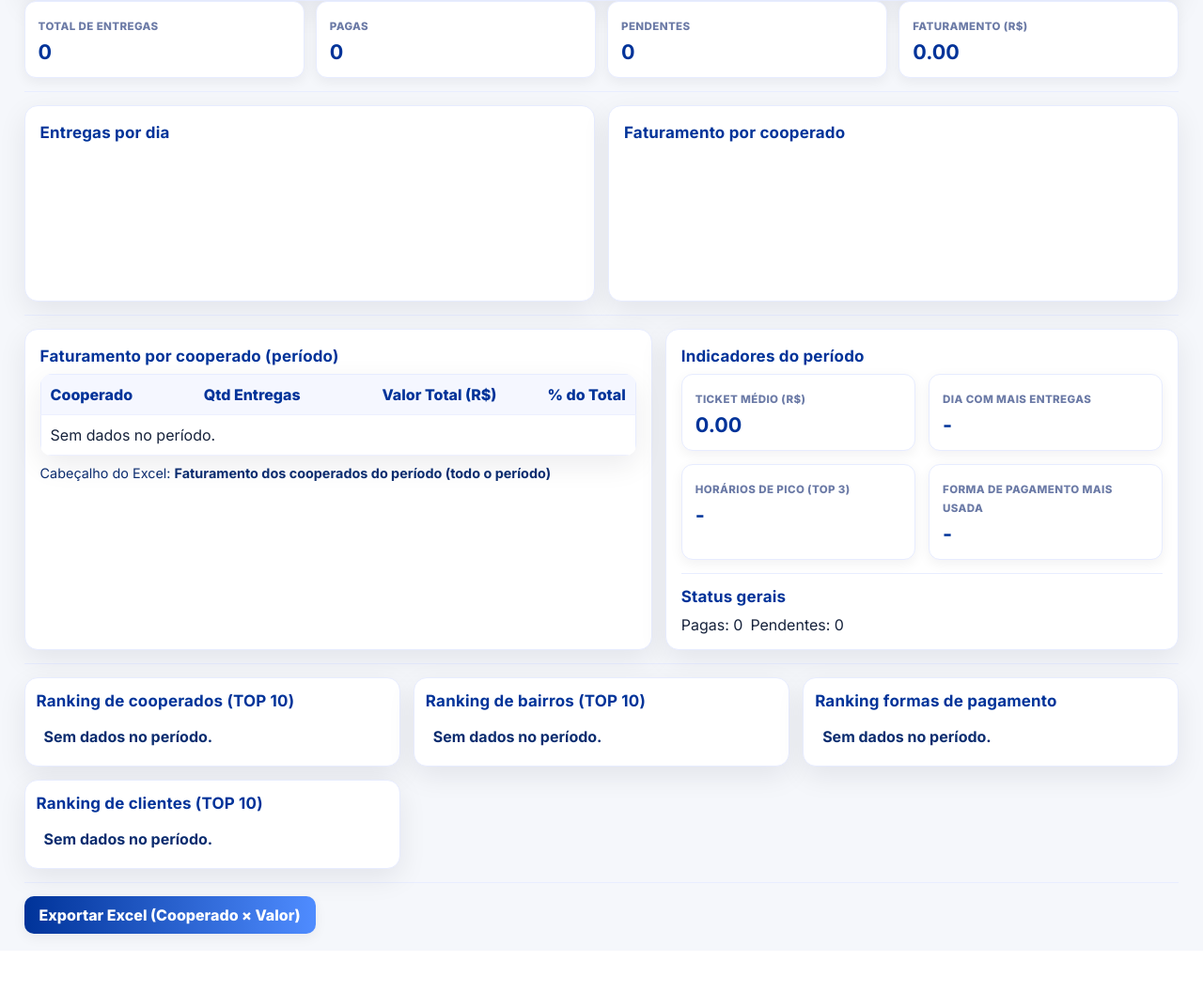
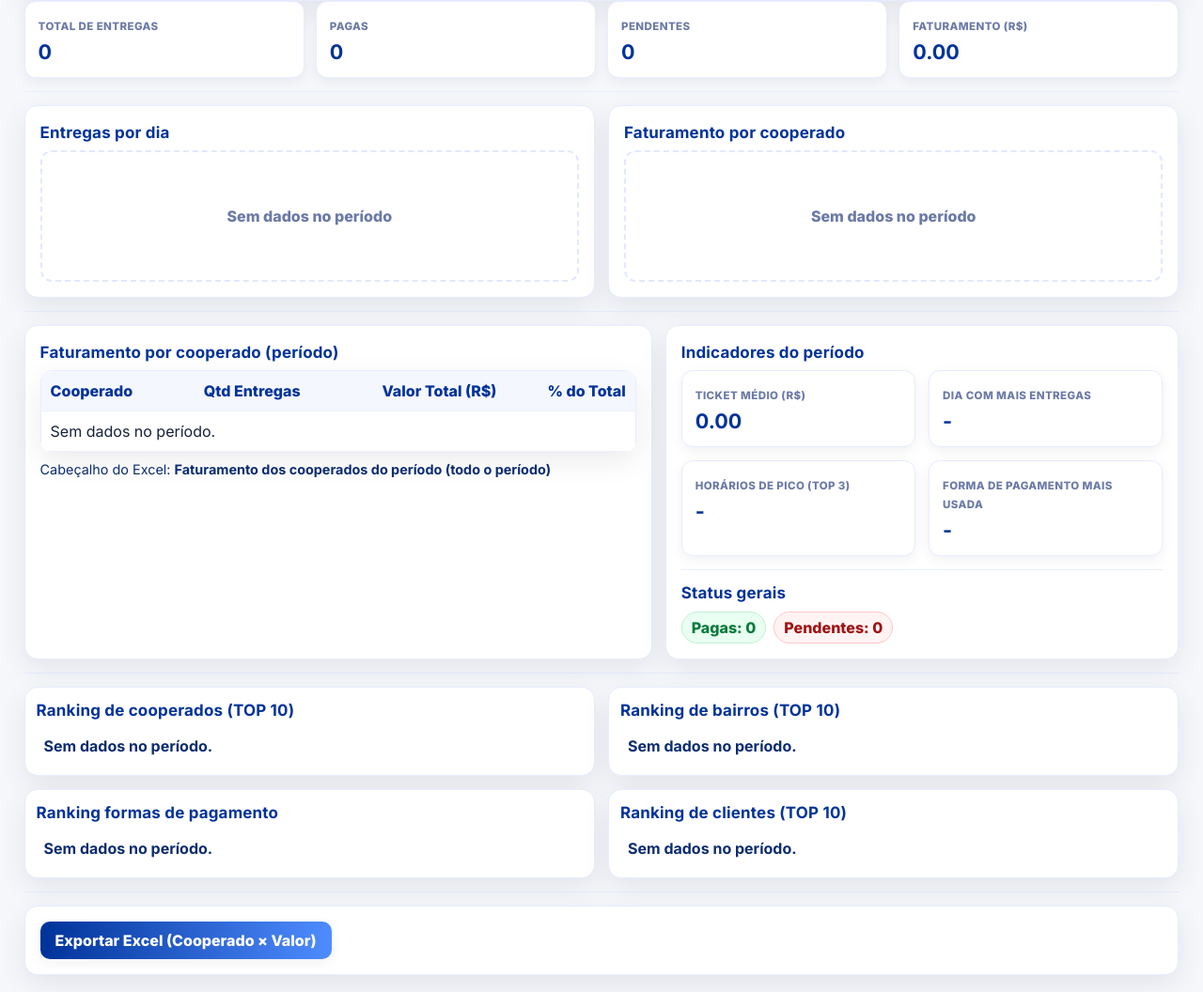
Before and after one commit to Coopex-entregas/asdfghjkl, a Flask app: page /estatisticas_cooperado in a window 1280 px wide. Shown: the part 177-1233 px from the top of the page at 94% size. Before the commit the page ends 1181 px from the top, so only its background shows below. Run offline with Flask 3, Linux system fonts and the light colour scheme; the visitor is signed in with stand-in values (Sample User, id 1); data that the repository does not hold is empty.

Commit message:
Update estatisticas_cooperado.html

```diff
--- a/templates/estatisticas_cooperado.html
+++ b/templates/estatisticas_cooperado.html
@@ -42,7 +42,6 @@ html,body{margin:0;background:var(--bg);color:var(--ink);font-family:Inter,syste
 
 .cols{display:grid;grid-template-columns:1.1fr .9fr;gap:14px}
 .grid-2{display:grid;grid-template-columns:1fr 1fr;gap:14px}
-.grid-3{display:grid;grid-template-columns:1fr 1fr 1fr;gap:14px}
 h2{margin:.1rem 0 .6rem 0;font-size:1.06rem;color:var(--brand);letter-spacing:.2px}
 
 .table-wrap{overflow:auto;border-radius:12px;box-shadow:var(--shadow)}
@@ -61,17 +60,25 @@ tbody tr:hover{background:#f6f9ff}
 .rank-label{flex:1;font-weight:700;color:#0b2c6f}
 .rank-value{font-weight:900;color:#003399}
 
-.footer-actions{display:flex;gap:10px;flex-wrap:wrap}
 .hr{height:1px;background:#e8edff;border:0;margin:14px 0}
 .note{font-size:.9rem;color:#0b2c6f}
 
-@media (max-width:1180px){.grid-3{grid-template-columns:1fr}}
-@media (max-width:1100px){.cols{grid-template-columns:1fr}.kpis{grid-template-columns:repeat(2,1fr)}}
+.badge{display:inline-flex;align-items:center;gap:6px;border-radius:999px;padding:6px 10px;font-weight:800;border:1px solid}
+.badge.ok{background:#e8fff2;color:#0a7a3a;border-color:#bff1d3}
+.badge.no{background:#fff3f3;color:#a01414;border-color:#ffc7c7}
+
+/* Sem dados */
+.no-data{display:flex;align-items:center;justify-content:center;min-height:140px;color:#6b7aa6;font-weight:800;border:2px dashed #e2e8ff;border-radius:12px}
+
+@media (max-width:1100px){
+  .cols{grid-template-columns:1fr}
+  .kpis{grid-template-columns:repeat(2,1fr)}
+  .grid-2{grid-template-columns:1fr}
+}
 @media (max-width:680px){
   .topbar-inner{grid-template-columns:1fr auto; row-gap:8px}
   .period-chip{grid-column:1/-1; justify-self:flex-start}
   .kpis{grid-template-columns:1fr}
-  .grid-2{grid-template-columns:1fr}
 }
 </style>
 </head>
@@ -101,17 +108,14 @@ tbody tr:hover{background:#f6f9ff}
         {% endfor %}
       </select>
     </div>
-
     <div>
       <label for="data_inicio">De</label><br>
       <input type="date" name="data_inicio" id="data_inicio" value="{{ data_inicio }}">
     </div>
-
     <div>
       <label for="data_fim">Até</label><br>
       <input type="date" name="data_fim" id="data_fim" value="{{ data_fim }}">
     </div>
-
     <div>
       <label for="status_pagamento">Pagamento</label><br>
       <select name="status_pagamento" id="status_pagamento">
@@ -120,15 +124,12 @@ tbody tr:hover{background:#f6f9ff}
         <option value="pendente" {% if status_pagamento == 'pendente' %}selected{% endif %}>Pendente</option>
       </select>
     </div>
-
     <div>
       <label for="cliente">Cliente</label><br>
       <input type="text" name="cliente" id="cliente" value="{{ cliente or '' }}" placeholder="Nome do cliente">
     </div>
-
     <div style="display:flex;gap:10px;flex-wrap:wrap">
       <button class="btn" type="submit">Filtrar</button>
-      <!-- Export leva TODOS os filtros -->
       <a class="btn"
          href="{{ url_for('estatisticas_cooperado_exportar_xlsx') }}?cooperado_id={{ cooperado_id }}{% if data_inicio %}&data_inicio={{ data_inicio }}{% endif %}{% if data_fim %}&data_fim={{ data_fim }}{% endif %}&status_pagamento={{ status_pagamento }}&cliente={{ cliente|urlencode if cliente }}">
         Exportar Excel
@@ -150,17 +151,27 @@ tbody tr:hover{background:#f6f9ff}
   <div class="grid-2">
     <div class="card">
       <h2>Entregas por dia</h2>
-      <canvas id="chartEntregasDia" height="140"></canvas>
+      {% if chart_entregas_labels and chart_entregas_labels|length %}
+        <canvas id="chartEntregasDia" height="140"></canvas>
+      {% else %}
+        <div class="no-data">Sem dados no período</div>
+      {% endif %}
     </div>
     <div class="card">
       <h2>Faturamento por cooperado</h2>
-      <canvas id="chartFaturamento" height="140"></canvas>
+      {% if chart_faturamento_labels and chart_faturamento_labels|length %}
+        <canvas id="chartFaturamento" height="140"></canvas>
+      {% elif ranking_cooperados and ranking_cooperados|length %}
+        <canvas id="chartFaturamento" height="140"></canvas>
+      {% else %}
+        <div class="no-data">Sem dados no período</div>
+      {% endif %}
     </div>
   </div>
 
   <div class="hr"></div>
 
-  <!-- COLUNAS -->
+  <!-- COLUNAS ESQUERDA: Tabela + Indicadores -->
   <div class="cols">
     <div class="card">
       <h2>Faturamento por cooperado (período)</h2>
@@ -210,9 +221,7 @@ tbody tr:hover{background:#f6f9ff}
           <strong>
             {% if horas_pico_top3 and horas_pico_top3|length %}
               {{ horas_pico_top3|join(' • ') }}
-            {% else %}
-              -
-            {% endif %}
+            {% else %}-{% endif %}
           </strong>
         </div>
         <div class="kpi">
@@ -233,8 +242,8 @@ tbody tr:hover{background:#f6f9ff}
 
   <div class="hr"></div>
 
-  <!-- RANKINGS -->
-  <div class="grid-3">
+  <!-- RANKINGS (2×2 para não “misturar”) -->
+  <div class="grid-2">
     <div class="card card-tight">
       <h2>Ranking de cooperados (TOP 10)</h2>
       <ul class="rank-list">
@@ -266,7 +275,9 @@ tbody tr:hover{background:#f6f9ff}
         {% endif %}
       </ul>
     </div>
+  </div>
 
+  <div class="grid-2" style="margin-top:14px">
     <div class="card card-tight">
       <h2>Ranking formas de pagamento</h2>
       <ul class="rank-list">
@@ -283,7 +294,6 @@ tbody tr:hover{background:#f6f9ff}
       </ul>
     </div>
 
-    <!-- Ranking Clientes com VALOR + TICKET -->
     <div class="card card-tight">
       <h2>Ranking de clientes (TOP 10)</h2>
       <ul class="rank-list">
@@ -303,7 +313,7 @@ tbody tr:hover{background:#f6f9ff}
 
   <div class="hr"></div>
 
-  <div class="footer-actions">
+  <div class="card" style="display:flex;gap:10px;flex-wrap:wrap">
     <a class="btn"
        href="{{ url_for('estatisticas_cooperado_exportar_xlsx') }}?cooperado_id={{ cooperado_id }}{% if data_inicio %}&data_inicio={{ data_inicio }}{% endif %}{% if data_fim %}&data_fim={{ data_fim }}{% endif %}&status_pagamento={{ status_pagamento }}&cliente={{ cliente|urlencode if cliente }}">
       Exportar Excel (Cooperado × Valor)
@@ -315,16 +325,16 @@ tbody tr:hover{background:#f6f9ff}
 <script>
 const chartEntregasLabels = {{ (chart_entregas_labels or [])|tojson }};
 const chartEntregasValues = {{ (chart_entregas_values or [])|tojson }};
-
-const chartFaturamentoLabels = {{ (chart_faturamento_labels or (ranking_cooperados|map(attribute='nome')|list))|tojson }};
-const chartFaturamentoValues = {{ (chart_faturamento_values or (ranking_cooperados|map(attribute='total_valor')|list))|tojson }};
+const chartFaturamentoLabels = {{ (chart_faturamento_labels or (ranking_cooperados|map(attribute='nome')|list) or [])|tojson }};
+const chartFaturamentoValues = {{ (chart_faturamento_values or (ranking_cooperados|map(attribute='total_valor')|list) or [])|tojson }};
 
 function makeGradient(ctx, c1, c2){
   const g = ctx.createLinearGradient(0,0,0,220);
-  g.addColorStop(0, c1);
-  g.addColorStop(1, c2);
+  g.addColorStop(0, c1); g.addColorStop(1, c2);
   return g;
 }
+
+// Entregas por dia
 (function(){
   const el = document.getElementById('chartEntregasDia');
   if(!el || !chartEntregasLabels.length) return;
@@ -332,10 +342,31 @@ function makeGradient(ctx, c1, c2){
   const grad = makeGradient(ctx, 'rgba(39,103,230,0.30)','rgba(39,103,230,0.02)');
   new Chart(ctx, {
     type:'line',
-    data:{ labels: chartEntregasLabels, datasets:[{ label:'Entregas', data: chartEntregasValues, fill:true, backgroundColor: grad, borderColor:'#2767e6', borderWidth:2.2, pointRadius:3, tension:.3 }]},
-    options:{ responsive:true, scales:{ y:{ beginAtZero:true, grid:{ color:'#eef2ff' } }, x:{ grid:{ display:false } } }, plugins:{ legend:{ display:false }, tooltip:{ mode:'index', intersect:false } } }
+    data:{
+      labels: chartEntregasLabels,
+      datasets:[{
+        label:'Entregas',
+        data: chartEntregasValues,
+        fill:true,
+        backgroundColor: grad,
+        borderColor:'#2767e6',
+        borderWidth:2.2,
+        pointRadius:3,
+        tension:.3
+      }]
+    },
+    options:{
+      responsive:true,
+      scales:{
+        y:{ beginAtZero:true, grid:{ color:'#eef2ff' } },
+        x:{ grid:{ display:false } }
+      },
+      plugins:{ legend:{ display:false }, tooltip:{ mode:'index', intersect:false } }
+    }
   });
 })();
+
+// Faturamento por cooperado
 (function(){
   const el = document.getElementById('chartFaturamento');
   if(!el || !chartFaturamentoLabels.length) return;
@@ -343,8 +374,31 @@ function makeGradient(ctx, c1, c2){
   const grad = makeGradient(ctx, 'rgba(0,51,153,0.35)','rgba(0,51,153,0.05)');
   new Chart(ctx, {
     type:'bar',
-    data:{ labels: chartFaturamentoLabels, datasets:[{ label:'Faturamento (R$)', data: chartFaturamentoValues, backgroundColor: grad, borderColor:'#003399', borderWidth:1.5 }]},
-    options:{ responsive:true, scales:{ y:{ beginAtZero:true, grid:{ color:'#eef2ff' } }, x:{ grid:{ display:false } } }, plugins:{ legend:{ display:false }, tooltip:{ callbacks:{ label:(ctx)=> ' R$ ' + (ctx.parsed.y ?? 0).toLocaleString('pt-BR',{minimumFractionDigits:2, maximumFractionDigits:2}) } } }
+    data:{
+      labels: chartFaturamentoLabels,
+      datasets:[{
+        label:'Faturamento (R$)',
+        data: chartFaturamentoValues,
+        backgroundColor: grad,
+        borderColor:'#003399',
+        borderWidth:1.5
+      }]
+    },
+    options:{
+      responsive:true,
+      scales:{
+        y:{ beginAtZero:true, grid:{ color:'#eef2ff' } },
+        x:{ grid:{ display:false } }
+      },
+      plugins:{
+        legend:{ display:false },
+        tooltip:{
+          callbacks:{
+            label:(ctx)=> ' R$ ' + (ctx.parsed.y ?? 0).toLocaleString('pt-BR',{minimumFractionDigits:2, maximumFractionDigits:2})
+          }
+        }
+      }
+    }
   });
 })();
 </script>
```
